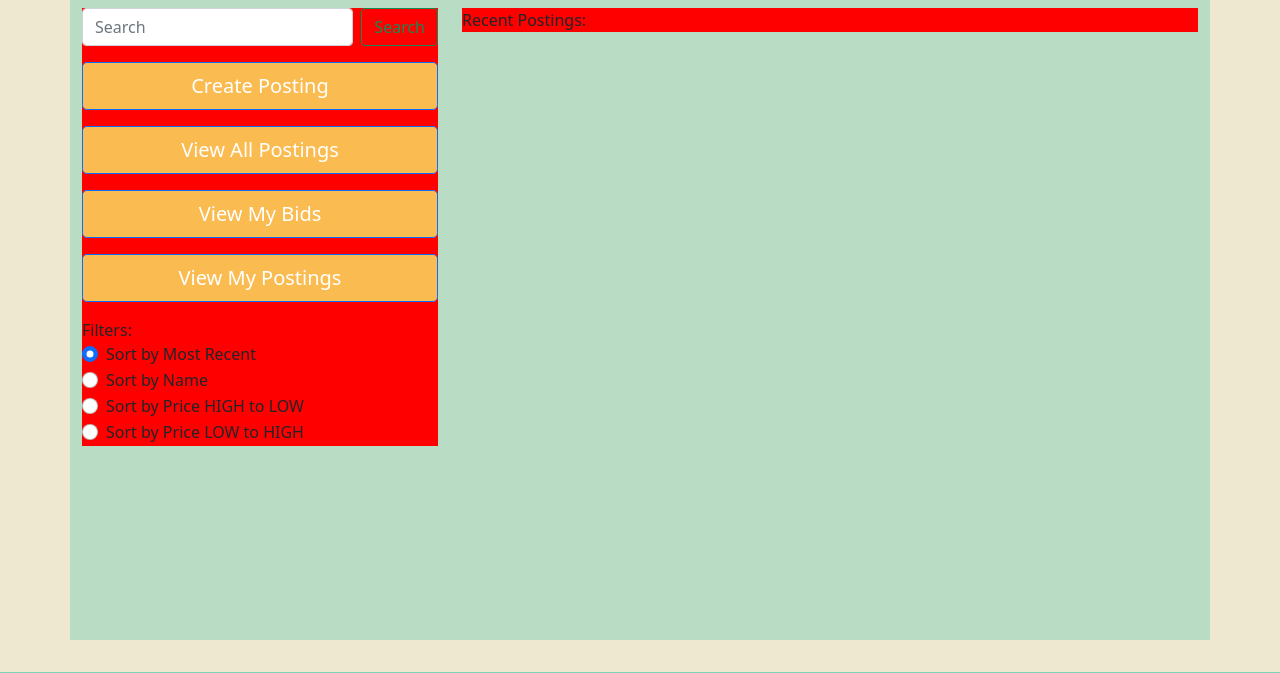
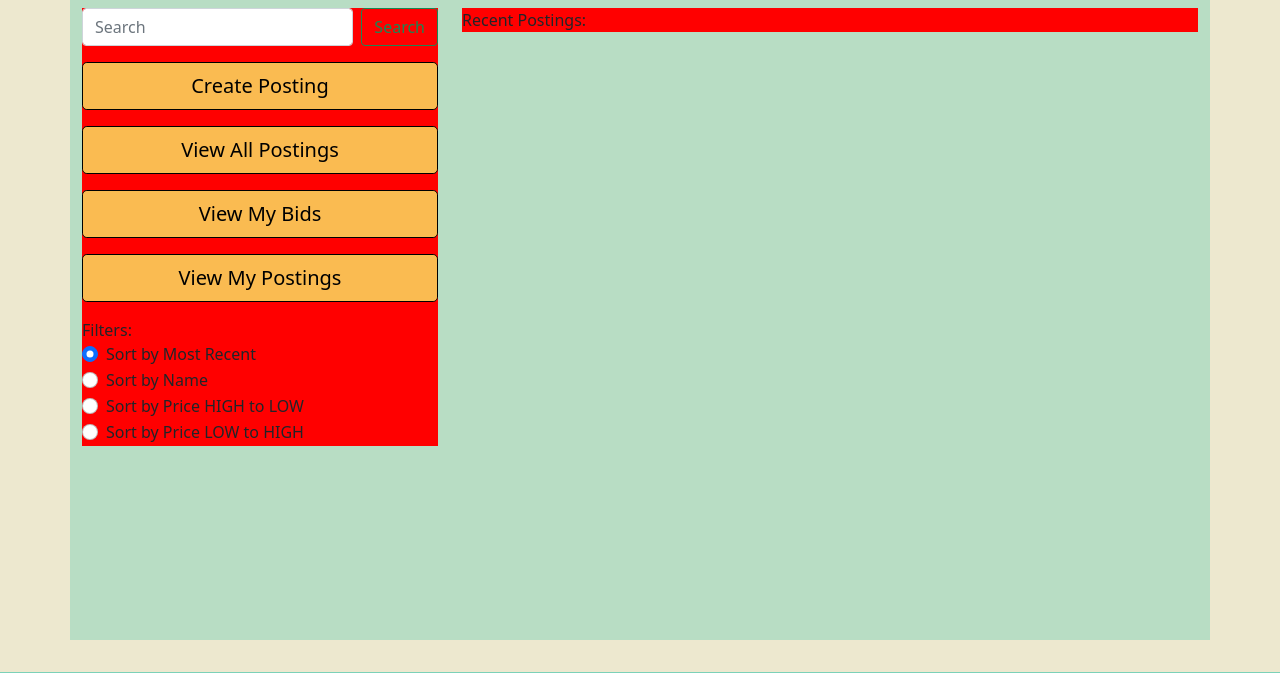
Before and after one commit to Markus-HR/Fire_Sale, a Django app: page /catalogue/ in a window 1280 px wide. Shown: the part 64-737 px from the top of the page. Run offline with Django 4.2, Linux system fonts and the light colour scheme; data that the repository does not hold is empty.

Commit message:
button changed in css

```diff
--- a/fire_sale/static/css/main.css
+++ b/fire_sale/static/css/main.css
@@ -63,5 +63,7 @@ footer {
 }
 
 .btn-primary {
+  color: black;
   background-color: #FABB51;
+  border-color: black;
 }
```
